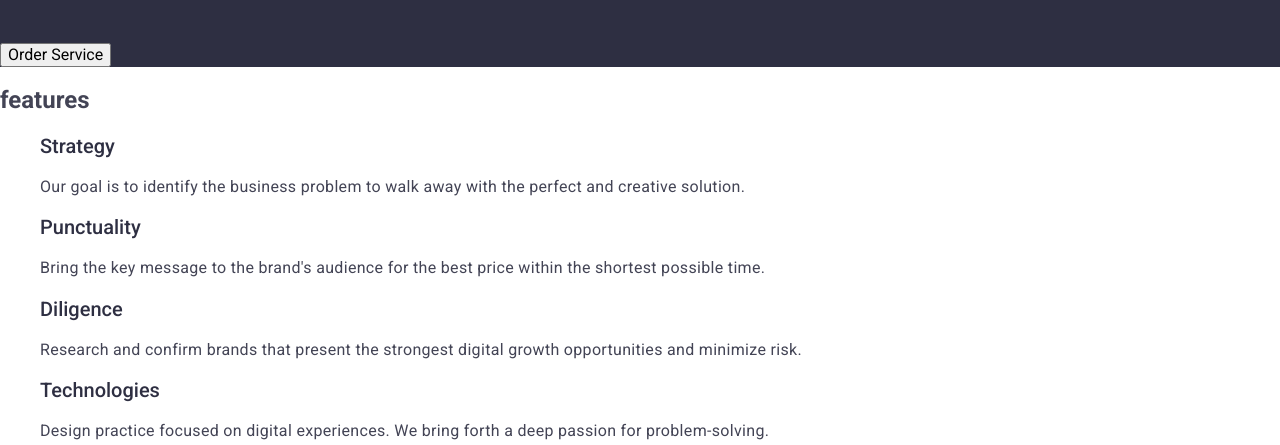
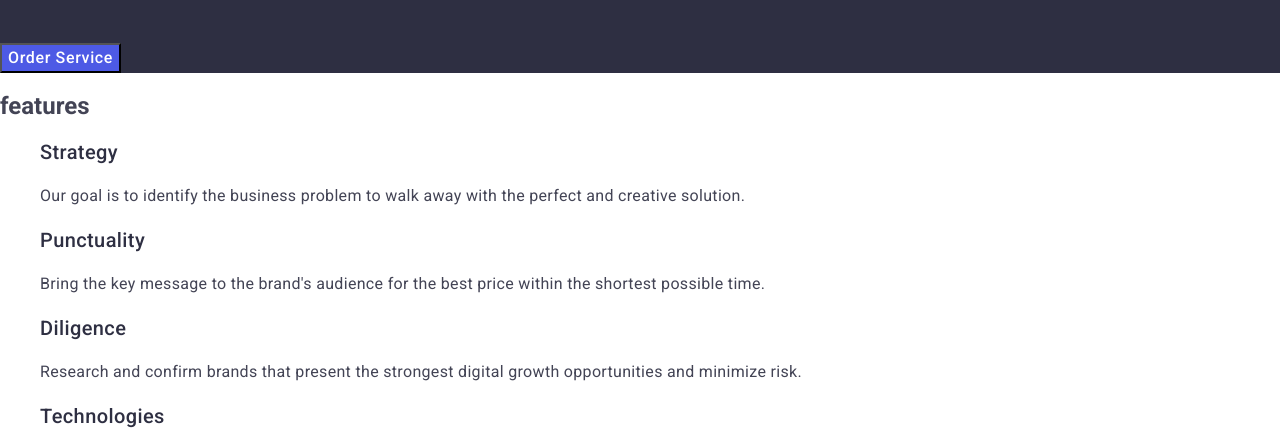
Before and after one commit to Marja-Mariia/goit-markup-hm-02, a plain HTML site: page index.html in a window 1280 px wide. Shown: the part 286-731 px from the top of the page. Drawn offline with nearby package versions, Linux system fonts and the light colour scheme.

Commit message:
features

```diff
--- a/css/style.css
+++ b/css/style.css
@@ -14,6 +14,11 @@ a {
 
 button {
   cursor: pointer;
+  font-weight: 500;
+  background-color: #4d5ae5;
+  line-height: 1.5;
+  letter-spacing: 0.04em;
+  color: #ffffff;
 }
 
 /* address {
@@ -112,7 +117,7 @@ font-style: normal;
 
 .hero-primary-btn:hover,
 .hero-primary-btn:focus {
-  background: #4d5ae5;
+  background: #404bbf;
 }
 
 .section-title {
@@ -140,11 +145,14 @@ font-style: normal;
   font-size: 20px;
   font-weight: 500;
   color: #2e2f42;
+  line-height: 1.2;
+  letter-spacing: 0.02em;
 }
 .features-item-text {
   font-size: 16px;
   letter-spacing: 0.02em;
   color: #434455;
+  line-height: 1.5;
 }
 /*------    ------*/
 /*-------team------*/
```
